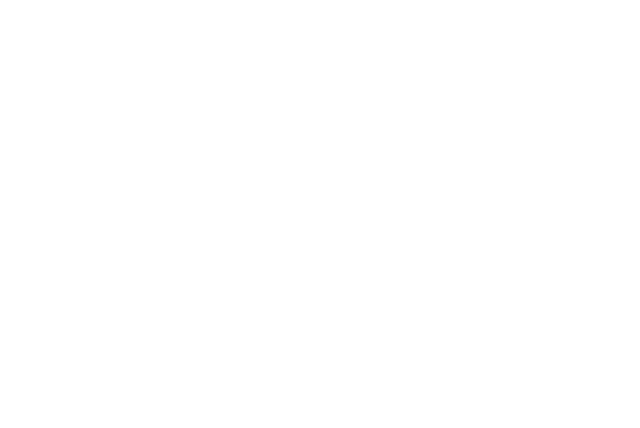
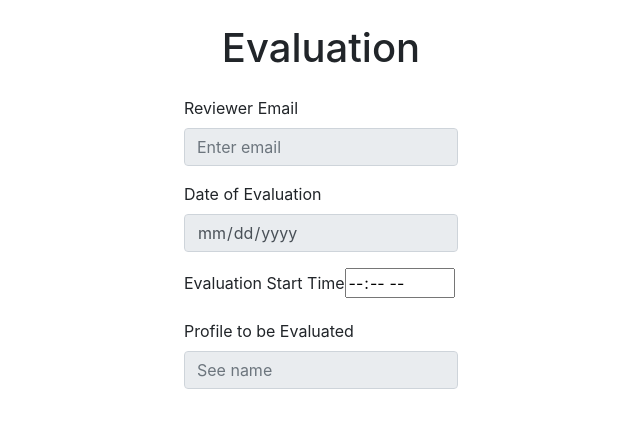
Before and after one commit to nguyeric/Angular-Case-Study, an Angular app: page /getEvaluation/1 in a window 1280 px wide. Before the commit this address led to /. Shown: the top 428 px of the page, without its empty margins (319-959 px from the left). Built offline with nearby package versions, Linux system fonts and the light colour scheme; no server answers.

Commit message:
Added individual GETs.
wow

```diff
--- a/src/app/app.module.ts
+++ b/src/app/app.module.ts
@@ -6,12 +6,16 @@
 import { AppComponent } from './app.component';
 import { TestComponent } from './test/test.component';
 import {FormsModule} from '@angular/forms';
+import { GetProfileComponent } from './get-profile/get-profile.component';
+import { GetEvaluationComponent } from './get-evaluation/get-evaluation.component';
 
 @NgModule({
   declarations: [
     AppComponent,
     TestComponent,
-    routingComponents
+    routingComponents,
+    GetProfileComponent,
+    GetEvaluationComponent
   ],
   imports: [
     BrowserModule,
--- /dev/null
+++ b/src/app/get-evaluation/get-evaluation.component.html
@@ -0,0 +1,37 @@
+
+
+<div class="container">
+<div class="row d-flex justify-content-center">
+<div class="column">
+
+	<div class="h1 text-center my-4">Evaluation</div>
+
+
+
+	    <div class="form-group">
+	      <label>Reviewer Email</label>
+	      <input type="email" class="form-control" placeholder="Enter email" name="reviewerEmail" value='{{evaluation$?.reviewerEmail}}' readonly >
+	    </div>
+
+	    <div class="form-group">
+			<label>Date of Evaluation</label>
+		    <input class="form-control"
+								name="date" type="date" value= {{dateString}} readonly>
+		</div>
+
+		<div class="form-group">
+			<label>Evaluation Start Time</label>
+			<input type="time" name="time" value = {{timeString}} readonly>
+		</div>
+
+		<div class="form-group">
+			<label>Profile to be Evaluated</label>
+            <input type="text" class="form-control" placeholder="See name" name="profile" value='{{profName}}' readonly >
+		</div>
+
+
+
+
+</div>
+</div>
+</div>
--- /dev/null
+++ b/src/app/get-evaluation/get-evaluation.component.ts
@@ -0,0 +1,65 @@
+import { ProfileService } from './../profile.service';
+import { Component, OnInit } from '@angular/core';
+import { ActivatedRoute, Router } from '@angular/router';
+import { EvaluationService } from '../evaluation.service';
+import { formatDate } from '@angular/common';
+
+
+@Component({
+  selector: 'app-get-evaluation',
+  templateUrl: './get-evaluation.component.html',
+  styleUrls: ['./get-evaluation.component.css']
+})
+export class GetEvaluationComponent implements OnInit {
+  evaluation$: any;
+  profile$: any
+  date: Date;
+  dateString: string;
+  timeString: string;
+  profName: string;
+
+
+  constructor(
+    private route: ActivatedRoute,
+    private router: Router,
+    private service: EvaluationService
+  ) {}
+
+  ngOnInit() {
+    let id = this.route.snapshot.paramMap.get('id');
+    this.service.getEvaluationById(parseInt(id)).subscribe((data: any)=>{
+      this.evaluation$ = data;
+      console.log(this.evaluation$);
+
+      //Date Stuff
+      this.date = new Date(this.evaluation$.interviewDate);
+      this.dateString = this.formatDateI(this.date);
+
+      //Time stuff.
+      //Being lazy and doing a string slice here hopefully this holds up!
+      this.timeString = this.date.toString().slice(16,24);
+
+      //Name
+      this.profName = this.evaluation$.profile.firstName;
+
+    })
+
+}
+
+ formatDateI(date) {
+   //I hate dates
+   //This is normally supposed to be done using a date pipe component
+  var d = new Date(date),
+      month = '' + (d.getMonth() + 1),
+      day = '' + d.getDate(),
+      year = d.getFullYear();
+
+  if (month.length < 2)
+      month = '0' + month;
+  if (day.length < 2)
+      day = '0' + day;
+
+  return [year, month, day].join('-');
+}
+
+}
--- /dev/null
+++ b/src/app/get-profile/get-profile.component.html
@@ -0,0 +1,29 @@
+
+
+<div class="container">
+<div class="row d-flex justify-content-center">
+<div class="column">
+
+    <div class="h1 text-center my-4">Profile</div>
+    <div class="h4 text-center my-4">{{profile$?.firstName}} {{profile$?.lastName}}</div>
+
+
+
+		<div class="input-group form-group">
+		  <div class="input-group-prepend">
+		    <span class="input-group-text">Name</span>
+		  </div>
+		  <input type="text" class="form-control mr-1" name="firstName" value= {{profile$?.firstName}} readonly>
+		  <input type="text" class="form-control" name="lastName" value = {{profile$?.lastName}} readonly>
+		</div>
+
+	    <div class="form-group">
+	      <label>Email</label>
+	      <input type="email" class="form-control" placeholder="Enter email" name="email" value = {{profile$?.email}} readonly>
+	    </div>
+
+
+
+</div>
+</div>
+</div>
--- /dev/null
+++ b/src/app/get-profile/get-profile.component.ts
@@ -0,0 +1,31 @@
+import { ProfileService } from './../profile.service';
+import { Component, OnInit } from '@angular/core';
+import { Router, ActivatedRoute, ParamMap } from '@angular/router';
+import { switchMap } from 'rxjs/operators';
+import { log } from 'util';
+
+@Component({
+  selector: 'app-get-profile',
+  templateUrl: './get-profile.component.html',
+  styleUrls: ['./get-profile.component.css']
+})
+export class GetProfileComponent implements OnInit {
+  profile$: any;
+
+
+  constructor(
+    private route: ActivatedRoute,
+    private router: Router,
+    private service: ProfileService,
+  ) {}
+
+  ngOnInit() {
+    let id = this.route.snapshot.paramMap.get('id');
+    this.service.getProfileById(parseInt(id)).subscribe((data: any)=>{
+      this.profile$ = data;
+    })
+
+
+  }
+
+}
```
Also changed, not shown: src/app/app-routing.module.ts (+12 -4 lines), src/app/get-evaluation/get-evaluation.component.css (added), src/app/get-profile/get-profile.component.css (added), 2 other files (tests, documents, lock files or other folders).
